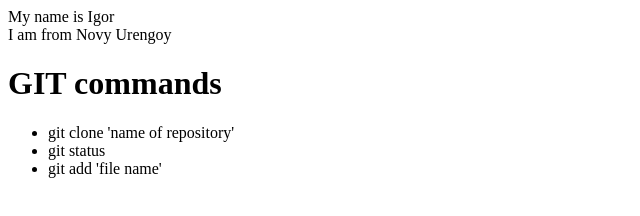
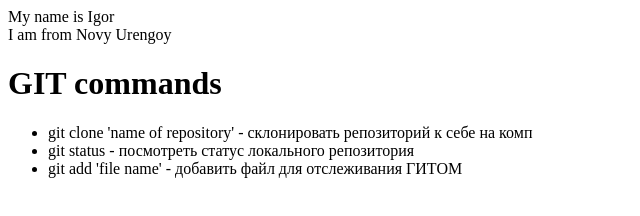
Before and after one commit to sweetereater/git-lesson, a plain HTML site: page index.html in a window 1280 px wide. Shown: the whole page, without its empty margins (0-640 px from the left). Drawn offline with Linux system fonts and the light colour scheme.

Commit message:
added index.html

```diff
--- a/index.html
+++ b/index.html
@@ -14,9 +14,9 @@
 
     <h1>GIT commands</h1>
     <ul>
-        <li>git clone 'name of repository'</li>
-        <li>git status</li>
-        <li>git add 'file name' </li>
+        <li>git clone 'name of repository' - склонировать репозиторий к себе на комп</li>
+        <li>git status - посмотреть статус локального репозитория</li>
+        <li>git add 'file name' - добавить файл для отслеживания ГИТОМ</li>
     </ul>
 </body>
 
```
